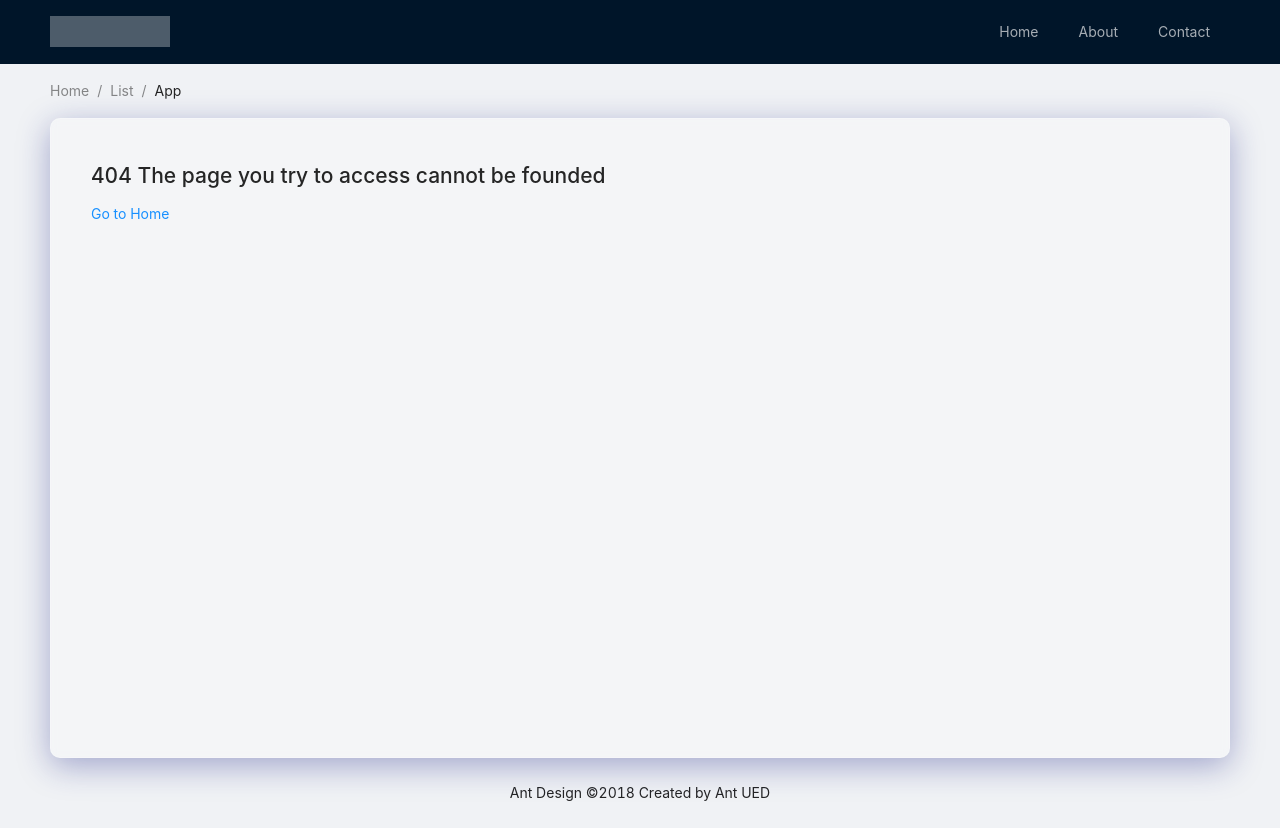
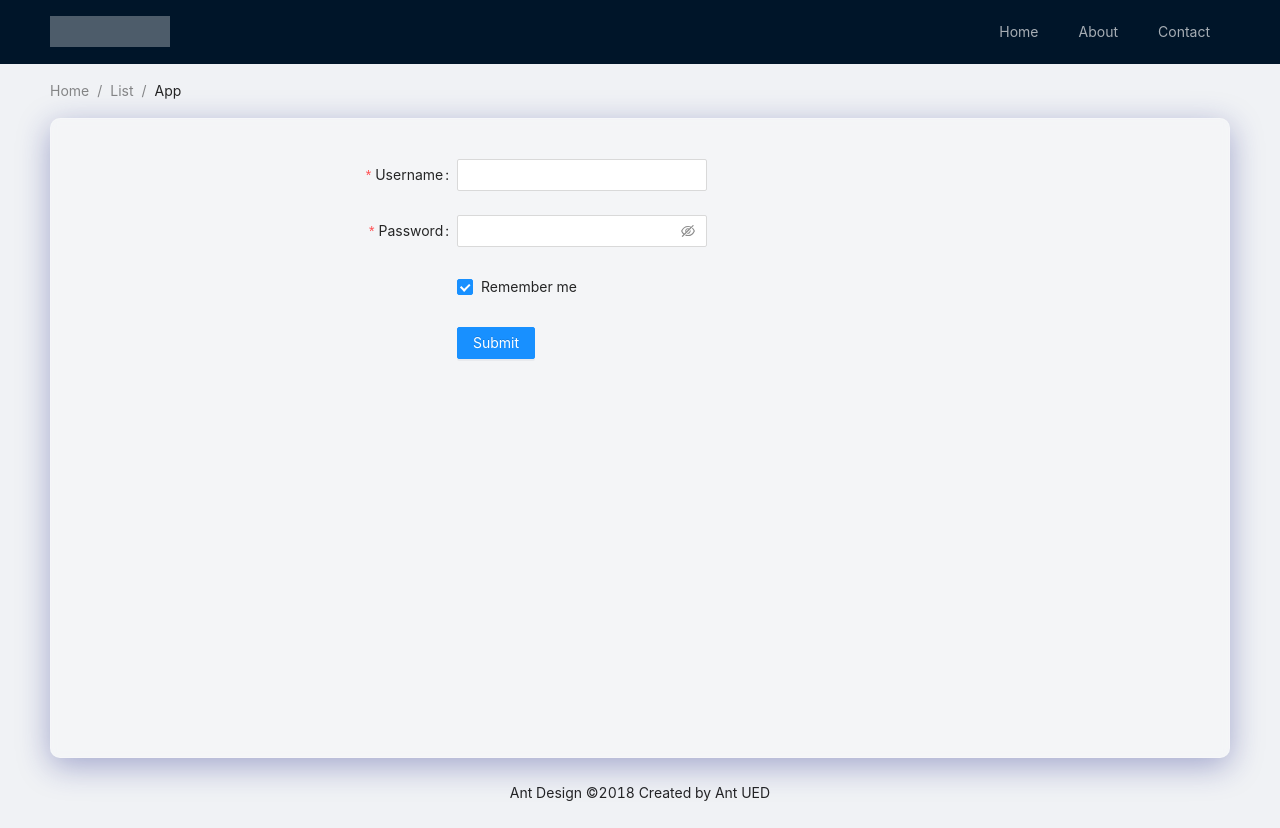
Before and after one commit to oofin008/vite-ts-ddd, a React (Vite) app: page /entry in a window 1280 px wide. Before the commit this address had no page. Built offline with nearby package versions, Linux system fonts and the light colour scheme.

Commit message:
feat: add entry page to dashboard

```diff
--- a/src/routes/index.tsx
+++ b/src/routes/index.tsx
@@ -3,6 +3,7 @@ import {
   HomeComponent,
   AboutComponent,
   ContactComponent,
+  EntryComponent,
   NotFoundComponent
 } from '../views';
 
@@ -11,6 +12,7 @@ const routes: RoutesInterface[] = [
   { path: '', element: <HomeComponent />, permission: RoutePermission.Public },
   { path: 'about', element: <AboutComponent />, permission: RoutePermission.Public },
   { path: 'contact', element: <ContactComponent />, permission: RoutePermission.Admin },
+  { path: 'entry', element: <EntryComponent />, permission: RoutePermission.Public },
   { path: '*', element: <NotFoundComponent />, permission: RoutePermission.Public },
 ];
 
--- /dev/null
+++ b/src/views/Entry/Entry.tsx
@@ -0,0 +1,12 @@
+import React from 'react'
+import Login from './Login'
+
+const Entry = () => {
+  return (
+    <div className='entry-frame'>
+      <Login/>
+    </div>
+  )
+}
+
+export default Entry
--- /dev/null
+++ b/src/views/Entry/Login.tsx
@@ -0,0 +1,83 @@
+import React from 'react'
+import { Button, Checkbox, Form, Input } from 'antd';
+import { signup } from '../../logic/auth/firebaseImpl';
+import './login.css';
+
+const Login = () => {
+  const onFinish = (values: any) => {
+    console.log('Success:', values);
+    signup({email: values.username, password: values.password});
+  };
+
+  const onFinishFailed = (errorInfo: any) => {
+    console.log('Failed:', errorInfo);
+  };
+
+  return (
+    <Form
+      name="basic"
+      labelCol={{
+        span: 8,
+      }}
+      wrapperCol={{
+        span: 16,
+      }}
+      initialValues={{
+        remember: true,
+      }}
+      onFinish={onFinish}
+      onFinishFailed={onFinishFailed}
+      autoComplete="off"
+    >
+      <Form.Item
+        label="Username"
+        name="username"
+        rules={[
+          {
+            required: true,
+            message: 'Please input your username!',
+          },
+        ]}
+      >
+        <Input className='w-250' />
+      </Form.Item>
+
+      <Form.Item
+        label="Password"
+        name="password"
+        rules={[
+          {
+            required: true,
+            message: 'Please input your password!',
+          },
+        ]}
+      >
+        <Input.Password className='w-250' />
+      </Form.Item>
+
+      <Form.Item
+        name="remember"
+        valuePropName="checked"
+        wrapperCol={{
+          offset: 8,
+          span: 16,
+        }}
+      >
+        <Checkbox>Remember me</Checkbox>
+      </Form.Item>
+
+      <Form.Item
+        wrapperCol={{
+          offset: 8,
+          span: 16,
+        }}
+      >
+        <Button type="primary" htmlType="submit">
+          Submit
+        </Button>
+      </Form.Item>
+    </Form>
+  )
+}
+
+export default Login
--- /dev/null
+++ b/src/views/Entry/index.ts
@@ -0,0 +1,3 @@
+import Entry from "./Entry";
+
+export default Entry;
--- /dev/null
+++ b/src/views/Entry/login.css
@@ -0,0 +1,3 @@
+.w-250 {
+  width: 250px;
+}
--- a/src/views/index.ts
+++ b/src/views/index.ts
@@ -1,9 +1,11 @@
 import Home from "./Home";
 import About from "./About";
 import Contact from "./Contact";
+import Entry from "./Entry";
 import NotFound from "./NotFound";
 
 export { Home as HomeComponent };
 export { About as AboutComponent };
 export { Contact as ContactComponent };
+export { Entry as EntryComponent };
 export { NotFound as NotFoundComponent };
```
